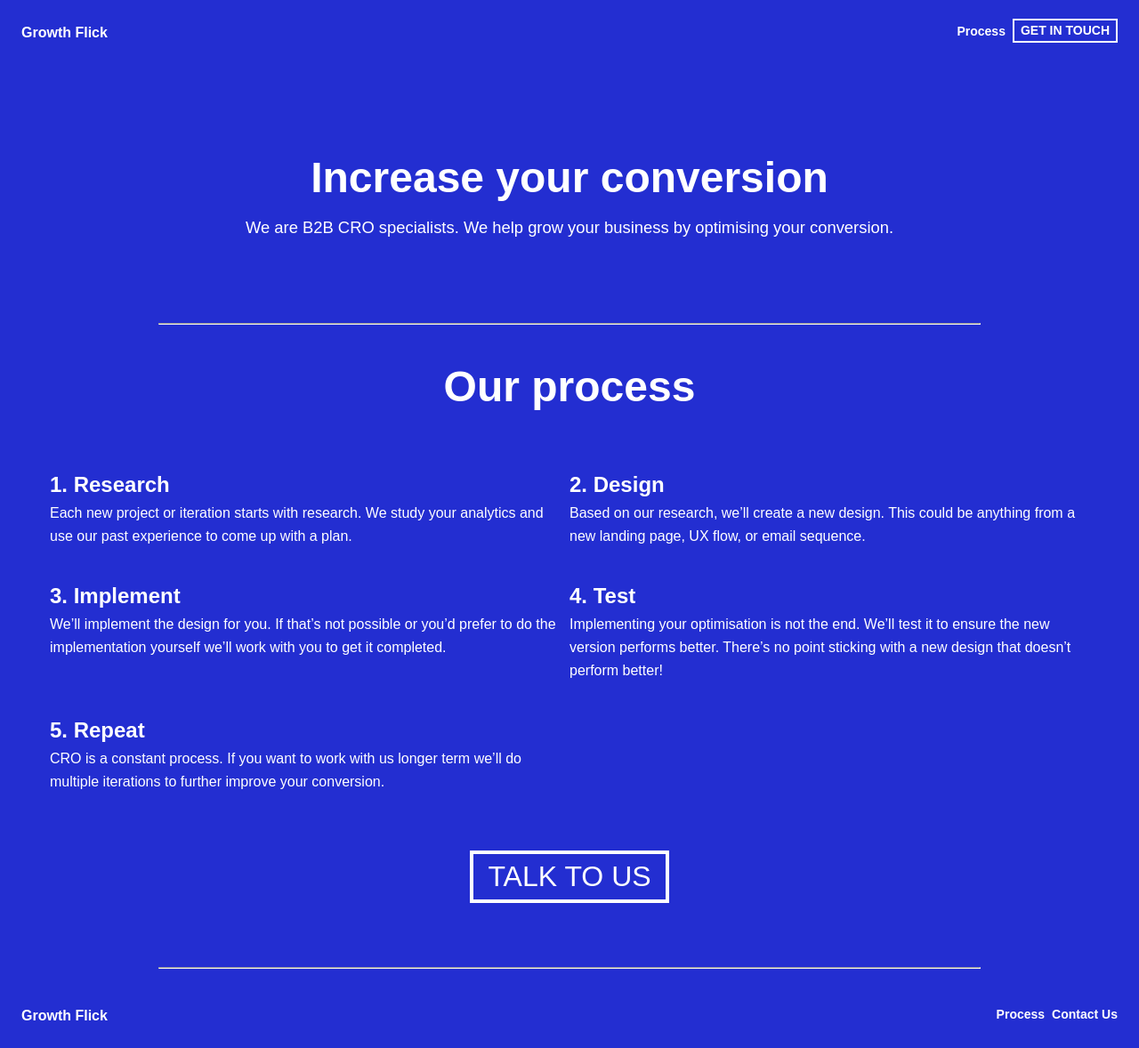
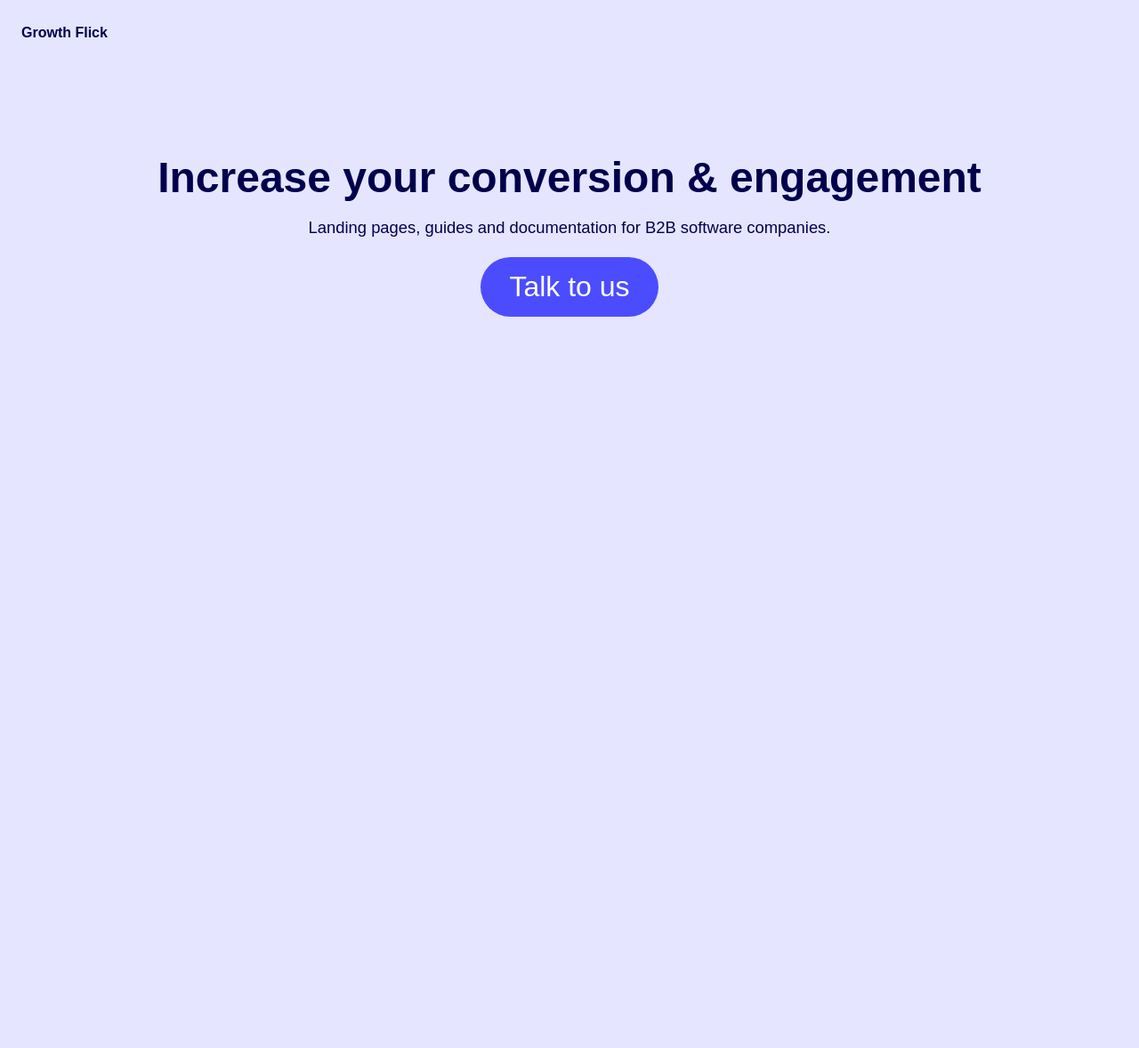
Before and after one commit to growthflick/growthflick.github.io, a plain HTML site: page index.html in a window 1280 px wide. Shown: the whole page at 89% size. After the commit the page ends 800 px from the top, so only its background shows below. Drawn offline with Linux system fonts and the light colour scheme.

Commit message:
Simplify landing page

```diff
--- a/css/main.css
+++ b/css/main.css
@@ -7,76 +7,28 @@
 }
 
 :root {
-    --clr-background: #232ED1;
+    --clr-background: #E5E5FF;
     --clr-white: #fff;
-    --clr-text: #0D1317;
+    --clr-text: #00004C;
 }
 
 body {
     font-family: 'Barlow',sans-serif;
     /* font-size: 24px; */
-    color: var(--clr-white);
+    color: var(--clr-text);
     line-height: 1.6;
     background: var(--clr-background);
 }
 
-header {}
-
-hr {
-    width: 75%
-}
-
-.btn {
-    text-decoration: none;
-    color: inherit;
-}
-
-.company_name {
+.company-name {
     font-weight: bold;
     text-decoration: none;
     color: inherit;
     font-size: 1rem;
 }
 
-.short_company_name { display: none; }
-
-@media (max-width: 500px) {
-    .short_company_name { display: inline-block; }
-    .full_company_name { display: none; }
-}
-
 nav {
     padding: 1rem;
-}
-
-.nav__list {
-    display: flex;
-    margin: 0;
-    padding: 0;
-    list-style: none;
-    font-size: 0.875rem;
-    font-weight: bold;
-    float: right;
-}
-
-.nav__link {
-    text-decoration: none;
-    color: inherit;
-}
-
-.nav__list-item {
-    margin-left: 0.5rem;
-}
-
-.nav__btn-primary {
-    border-style: solid;
-    border-width: 0.2em;
-
-    margin-top: -0.2em;
-    padding-left: 0.5em;
-    padding-right: 0.5em;
-
-    text-transform: uppercase;
 }
 
 main {
@@ -84,163 +36,38 @@ main {
 }
 
 h1 {
-    /* font-family: "Circular Std Bold",sans-serif; */
     font-size: 3em;
 }
 
-.hero_title {
+.hero-title {
     padding-top: 1.2em;
     text-align: center;
     line-height: 1.2em;
 }
 
-.hero_subtitle {
+.hero-subtitle {
     text-align: center;
-    padding-bottom: 4em;
     margin-top: -20px; /* todo find better way */
     font-size: 1.15em;
 }
 
-.process {
-    display: flex;
-    flex-wrap: wrap;
-    padding-left: 2em;
-    padding-right: 2em;
+.contact-button-container {
+    text-align: center
 }
 
-.service_item {
-    width: 50%
+button {
+    background-color: #4C4CFF; /* Green */
+    border: none;
+    color: white;
+    padding: 15px 32px;
+    text-align: center;
+    text-decoration: none;
+    display: inline-block;
+    font-size: 2em;
+    border-radius: 50px;
+  }
+
+button:hover {
+    background-color: #3232FF;
+    cursor: pointer;
 }
-
-.service_item_header {
-    margin-bottom: 0px;
-}
-
-.service_item_body {
-    margin-top: 0px;
-}
-
-.pricing {
-    display: flex;
-    flex-wrap: wrap;
-    padding-left: 2em;
-    padding-right: 2em;
-}
-
-.pricing_item {
-    width: 50%
-}
-
-.pricing_item_header {
-    margin-bottom: 0px;
-}
-
-.pricing_item_price {
-    /* margin-bottom: 0px; */
-    margin-top: 0px;
-}
-
-.pricing_item_body {
-    margin-top: 0px;
-    margin-bottom: 0px;
-}
-
-.pricing_btn-primary-container {
-    /* padding-top: 3em;
-    padding-bottom: 2em; */
-
-    display: flex;
-    /* justify-content: center; */
-}
-
-.pricing_btn-primary {
-    font-size: 1.3rem;
-
-    border-style: solid;
-    border-width: 0.14em;
-    padding-left: 0.5em;
-    padding-right: 0.5em;
-
-    text-transform: uppercase;
-}
-
-@media only screen and (max-width: 800px) {
-    .service_item {
-        width: 100%
-    }
-
-    .pricing_item {
-        width: 100%
-    }
-}
-
-
-.body_title {
-    text-align: center;
-}
-
-.approach_row {
-    display: flex;
-    flex-direction: row;
-}
-
-.approach_container {
-    display: flex;
-    flex-direction: column;
-    justify-content: center;
-}
-
-.approach_img {
-    width: 50%;
-}
-
-.btn-primary-container {
-    /* margin: auto;
-    width: 50%; */
-
-    /* margin: 0 auto; */
-    padding-top: 3em;
-    padding-bottom: 2em;
-
-    display: flex;
-    justify-content: center;
-}
-
-.btn-primary {
-    font-size: 2rem;
-
-    border-style: solid;
-    border-width: 0.14em;
-    padding-left: 0.5em;
-    padding-right: 0.5em;
-
-    text-transform: uppercase;
-}
-
-footer {
-    padding: 1rem;
-}
-
-.footer_block {
-    padding-bottom: 2em;
-}
-
-.footer__list {
-    display: flex;
-    margin: 0;
-    padding: 0;
-    list-style: none;
-    font-size: 0.875rem;
-    font-weight: bold;
-    float: right;
-    vertical-align: middle;
-}
-
-.footer__list_item {
-    margin-left: 0.5rem;
-}
-
-.footer__link {
-    text-decoration: none;
-    color: inherit;
-}
--- a/index.html
+++ b/index.html
@@ -10,66 +10,17 @@
 <body>
     <header>
         <nav>
-            <a class="company_name" href="#">
-                <span class="full_company_name">Growth Flick</span>
-                <span class="short_company_name">GF</span>
+            <a class="company-name" href="">
+                <span class="full-company-name">Growth Flick</span>
             </a>
-            <ul class="nav__list">
-                <li class="nav__list-item"><a href="#process" class="nav__link">Process</a></li>
-                <li class="nav__list-item btn nav__btn-primary"><a href="mailto:tom@growthflick.com" class="nav__link">Get In Touch</a></li>
-            </ul>
         </nav>
     </header>
 
     <main>
-        <h1 class="hero_title">Increase your conversion</h1>
-        <p class="hero_subtitle">We are B2B CRO specialists. We help grow your business by optimising your conversion.</p>
-
-        <hr />
-
-        <a id="process"></a>
-        <h1 class="body_title">Our process</h1>
-
-        <div class="process">
-            <div class="service_item">
-                <h2 class="service_item_header">1. Research</h2>
-                <p class="service_item_body">Each new project or iteration starts with research. We study your analytics and use our past experience to come up with a plan.</p>
-            </div>
-
-            <div class="service_item">
-                <h2 class="service_item_header">2. Design</h2>
-                <p class="service_item_body">Based on our research, we’ll create a new design. This could be anything from a new landing page, UX flow, or email sequence.</p>
-            </div>
-
-            <div class="service_item">
-                <h2 class="service_item_header">3. Implement</h2>
-                <p class="service_item_body">We’ll implement the design for you. If that’s not possible or you’d prefer to do the implementation yourself we’ll work with you to get it completed.</p>
-            </div>
-
-            <div class="service_item">
-                <h2 class="service_item_header">4. Test</h2>
-                <p class="service_item_body">Implementing your optimisation is not the end. We’ll test it to ensure the new version performs better. There’s no point sticking with a new design that doesn’t perform better!</p>
-            </div>
-
-            <div class="service_item">
-                <h2 class="service_item_header">5. Repeat</h2>
-                <p class="service_item_body">CRO is a constant process. If you want to work with us longer term we’ll do multiple iterations to further improve your conversion.</p>
-            </div>
+        <h1 class="hero-title">Increase your conversion & engagement</h1>
+        <p class="hero-subtitle">Landing pages, guides and documentation for B2B software companies.</p>
+        <div class="contact-button-container">
+            <button onclick="location.href='mailto:contact@growthflick.com';">Talk to us</button>
         </div>
-
-        <div class="btn-primary-container">
-            <a href="mailto:tom@growthflick.com" class="btn btn-primary">Talk to us</a>
-        </div>
-    </main>
-
-    <footer>
-        <hr />
-        <div class="footer_block"></div>
-        <a class="company_name" href="#">Growth Flick</a>
-        <ul class="footer__list">
-            <li class="footer__list_item"><a href="#process" class="footer__link">Process</a></li>
-            <li class="footer__list_item"><a href="mailto:tom@growthflick.com" class="footer__link">Contact Us</a></li>
-        </ul>
-    </footer>
 </body>
 </html>
```
Also changed, not shown: images/favicon.ico, images/favicons/android-chrome-192x192.png, images/favicons/android-chrome-512x512.png, images/favicons/favicon-16x16.png, images/favicons/favicon-32x32.png.
